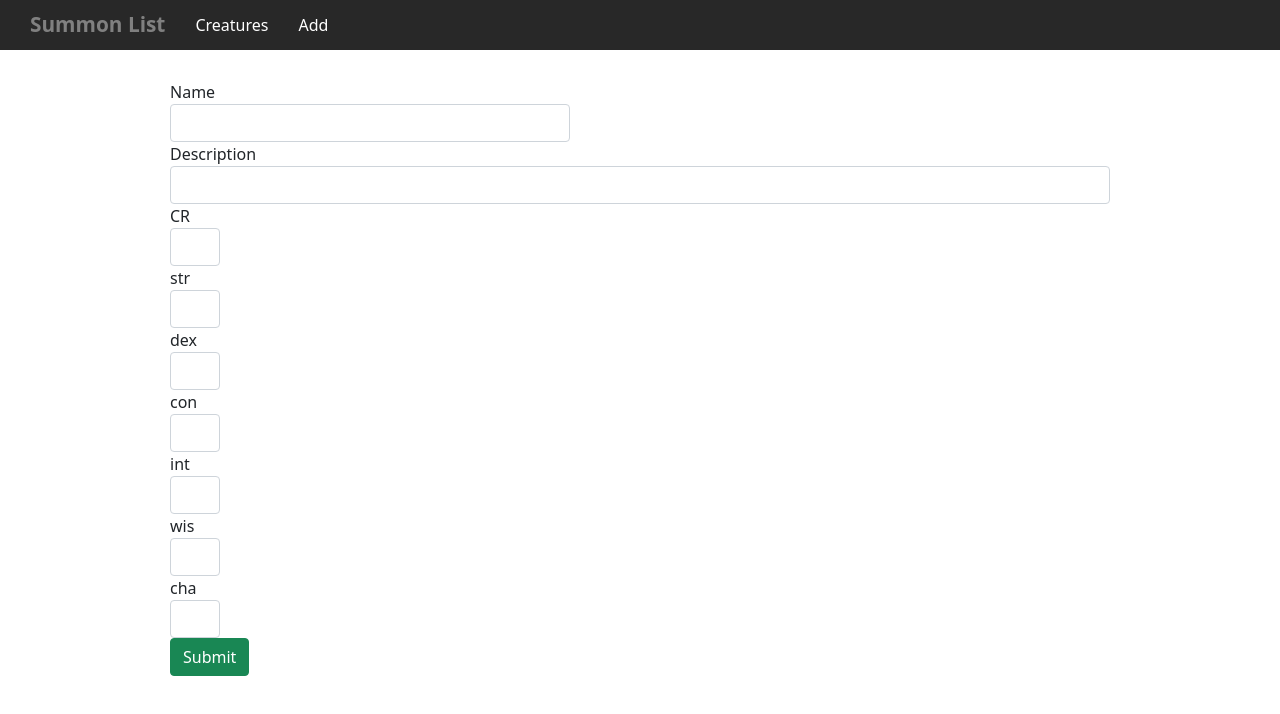
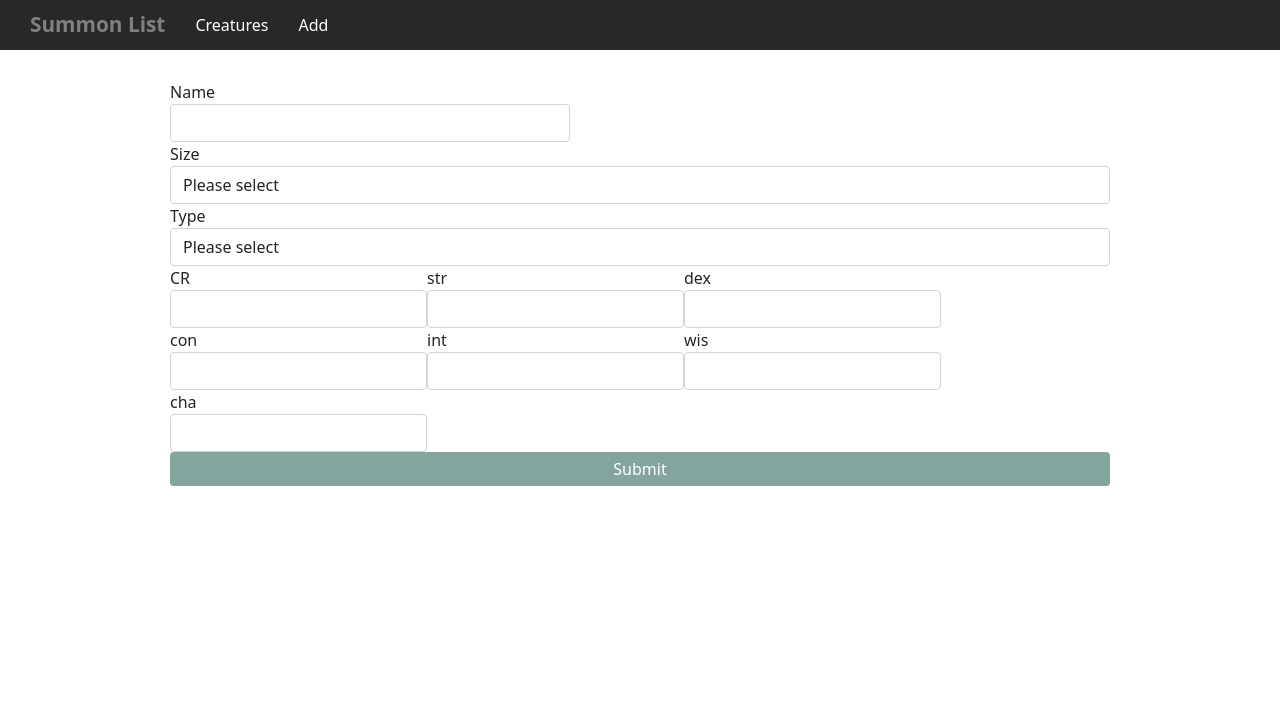
Before and after one commit to cindyunrau/SummonList_Frontend, a React (Create React App) app: page /add in a window 1280 px wide. Shown: the top 714 px of the page. Built offline with nearby package versions, Linux system fonts and the light colour scheme.

Commit message:
Updated Monster Schema

```diff
--- a/src/components/AddCreature.js
+++ b/src/components/AddCreature.js
@@ -1,8 +1,17 @@
 import React, { useState } from "react";
 import CreatureDataService from "../services/CreatureService";
 import styled,{css} from 'styled-components'
+import { Button } from '../styles/theme'
+import * as monsterSchema from "../data/monsterSchema.json"
 
-const FormContainer = styled.div`
+const sizeOptions = monsterSchema.default.properties.size.enum;
+const typeOptions = monsterSchema.default.properties.type.enum;
+
+const FormContainer = styled.form`
+  display:grid;
+  grid-template-columns: 1fr ;
+  grid-template-rows: 1fr;
+
 
 `
 const TextForm = styled.div`
@@ -10,11 +19,16 @@ ${props =>
   props.small &&
   css`
     width:400px;
-  `};
+  `
+};
+  grid-row: ${props => props.row}
+
 `
 
 const IntForm = styled.div`
-  width: 50px;
+
+  float:left;
+
 `
 const AddCreature = () => {
   const initialCreatureState = {
@@ -37,6 +51,8 @@ const AddCreature = () => {
     var data = {
       name: Creature.name,
       description: Creature.description,
+      type: Creature.type,
+      size: Creature.size,
       cr: Creature.cr,
       str: Creature.str,
       dex: Creature.dex,
@@ -78,7 +94,7 @@ const AddCreature = () => {
         </div>
       ) : (
         <FormContainer>
-          <TextForm small="true">
+          <TextForm small="true" row="1">
             <label htmlFor="name">Name</label>
             <input
               type="text"
@@ -90,26 +106,40 @@ const AddCreature = () => {
               name="name"
             />
           </TextForm>
-          <TextForm>
-            <label htmlFor="description">Description</label>
-            <input
-              type="text"
-              className="form-control"
-              id="description"
-              required
-              value={Creature.description}
+          <div row="2">
+            <label htmlFor="size">Size</label>
+            <select className="form-control"
+              name="size"
+              value={Creature.size}
               onChange={handleInputChange}
-              name="description"
-            />
-          </TextForm>
+              defaultValue={'default'}>
+              <option value='default' disabled>Please select</option>
+              {sizeOptions.map((option, _) => (
+                <option key={option}>{option}</option>
+                ))}
+            </select>
+          </div>
+          <div row="2">
+            <label htmlFor="type">Type</label>
+            <select className="form-control"
+              name="type"
+              value={Creature.type}
+              onChange={handleInputChange}
+              defaultValue={'default'}>
+              <option value='default' disabled>Please select</option>
+              {typeOptions.map((option, _) => (
+                <option key={option}>{option}</option>
+                ))}
+            </select>
+          </div>
+          <div row="3">
             <IntForm className="form-group">
               <label htmlFor="cr">CR</label>
               <input
-              type="int"
+                type="number"
                 className="form-control"
                 id="cr"
-              required
-              value={Creature.cr}
+                value={Creature.challenge_rating}
                 onChange={handleInputChange}
                 name="cr"
               />
@@ -117,10 +147,9 @@ const AddCreature = () => {
             <IntForm className="form-group">
               <label htmlFor="str">str</label>
               <input
-              type="int"
+                type="number"
                 className="form-control"
                 id="str"
-              required
                 value={Creature.str}
                 onChange={handleInputChange}
                 name="str"
@@ -132,7 +161,6 @@ const AddCreature = () => {
                 type="int"
                 className="form-control"
                 id="dex"
-              required
                 value={Creature.dex}
                 onChange={handleInputChange}
                 name="dex"
@@ -143,7 +171,6 @@ const AddCreature = () => {
                 type="int"
                 className="form-control"
                 id="con"
-              required
                 value={Creature.con}
                 onChange={handleInputChange}
                 name="con"
@@ -154,7 +181,6 @@ const AddCreature = () => {
                 type="int"
                 className="form-control"
                 id="int"
-              required
                 value={Creature.int}
                 onChange={handleInputChange}
                 name="int"
@@ -165,7 +191,6 @@ const AddCreature = () => {
                 type="int"
                 className="form-control"
                 id="wis"
-              required
                 value={Creature.wis}
                 onChange={handleInputChange}
                 name="wis"
@@ -176,14 +201,14 @@ const AddCreature = () => {
                 type="int"
                 className="form-control"
                 id="cha"
-              required
                 value={Creature.cha}
                 onChange={handleInputChange}
                 name="cha"
               /></IntForm>
-          <button onClick={saveCreature} className="btn btn-success">
+            </div>
+          <Button onClick={saveCreature} >
             Submit
-          </button>
+          </Button>
         </FormContainer>
       )}
     </div>
--- /dev/null
+++ b/src/data/monsterSchema.json
@@ -0,0 +1,50 @@
+{
+    "$schema": "http://json-schema.org/draft-07/schema#",
+    "$id": "Monster.schema.json",
+    "title": "JSON Schema for D&D 5e Monster.",
+    "description": "This schema describes a Monster. Extends Creature.schema.json",
+    "$comment": "version 0.1.1",
+    "type": "object",
+    "allOf": [{
+            "$ref": "Creature.schema.json"
+        }],
+    "required": ["size", "type", "subtype"],
+    "properties": {
+        "size": {
+            "type": "string",
+            "input": "dropdown",
+            "enum": ["Tiny", "Small", "Medium", "Large", "Huge", "Gargantuan"]
+        },
+        "challenge_rating": {
+            "type": "number",
+            "examples": [0.125, 0.25, 0.5, 1, 2]
+        },
+        "type": {
+            "type": "string",
+            "input": "dropdown",
+            "enum": ["Aberration", "Beast", "Celestial", "Construct", "Dragon", "Elemental", "Fey", "Fiend", "Giant", "Humanoid", "Monstrosity", "Ooze", "Plant", "Undead", "Swarm of Tiny beasts"]
+        },
+        "subtype": {
+            "type": "string",
+            "default": "Any Race",
+            "examples": ["Goblinoid"]
+        },
+        "traits": {
+            "type": "array",
+            "items": {
+                "$ref": "feature.schema.json",
+                "description": "Creatures may have special traits.",
+                "examples": ["Spellcasting"]
+            }
+        },
+        "actions": {
+            "type": "array",
+            "items": {
+                "$ref": "action.schema.json"
+            }
+        },
+        "tags": {
+            "$ref": "tag.schema.json"
+        }
+    }
+}
--- a/src/styles/theme.js
+++ b/src/styles/theme.js
@@ -33,6 +33,7 @@ export const Button = styled.button`
     &:hover {
         opacity: 0.75
       }
+      display:block;
 `
 
 export const ButtonNeg = styled(Button)`
```
Also changed, not shown: 1 other file (tests, documents, lock files or other folders). Lines whose indentation alone changed are shown as unchanged.
